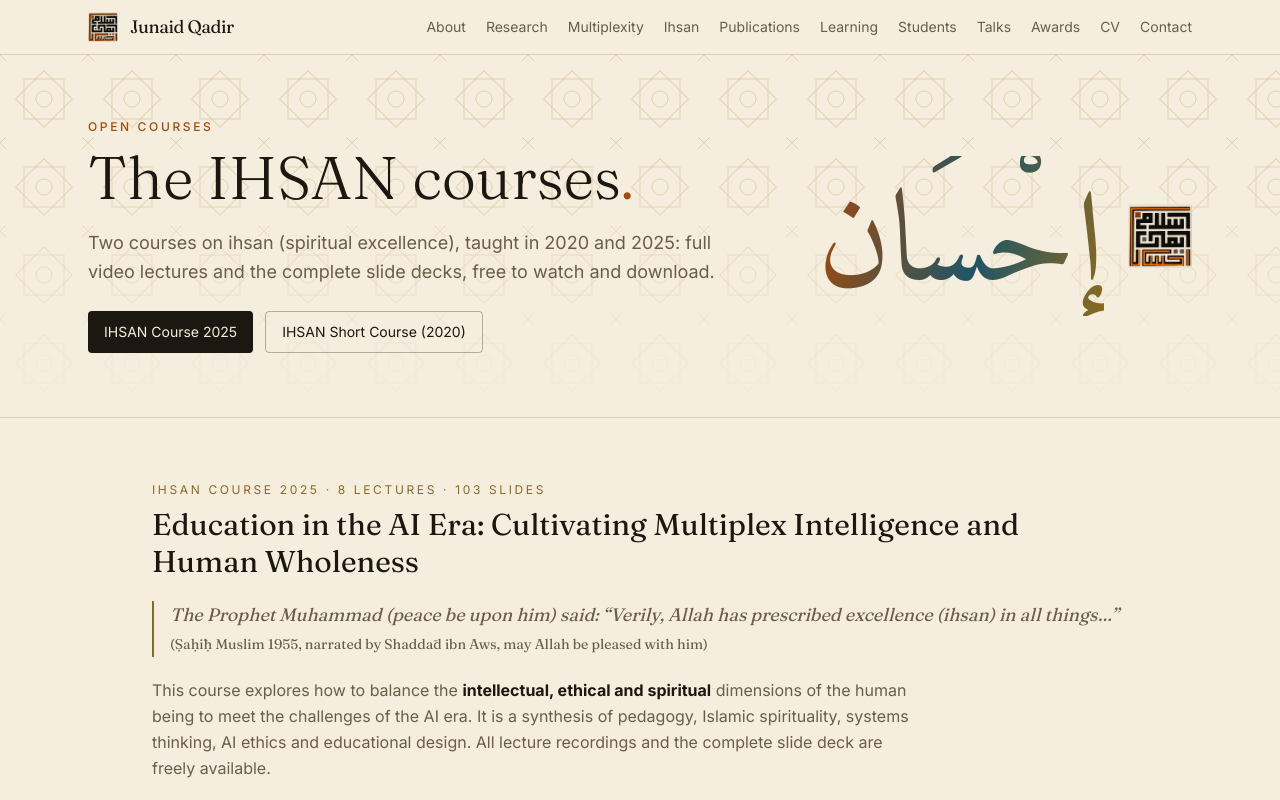
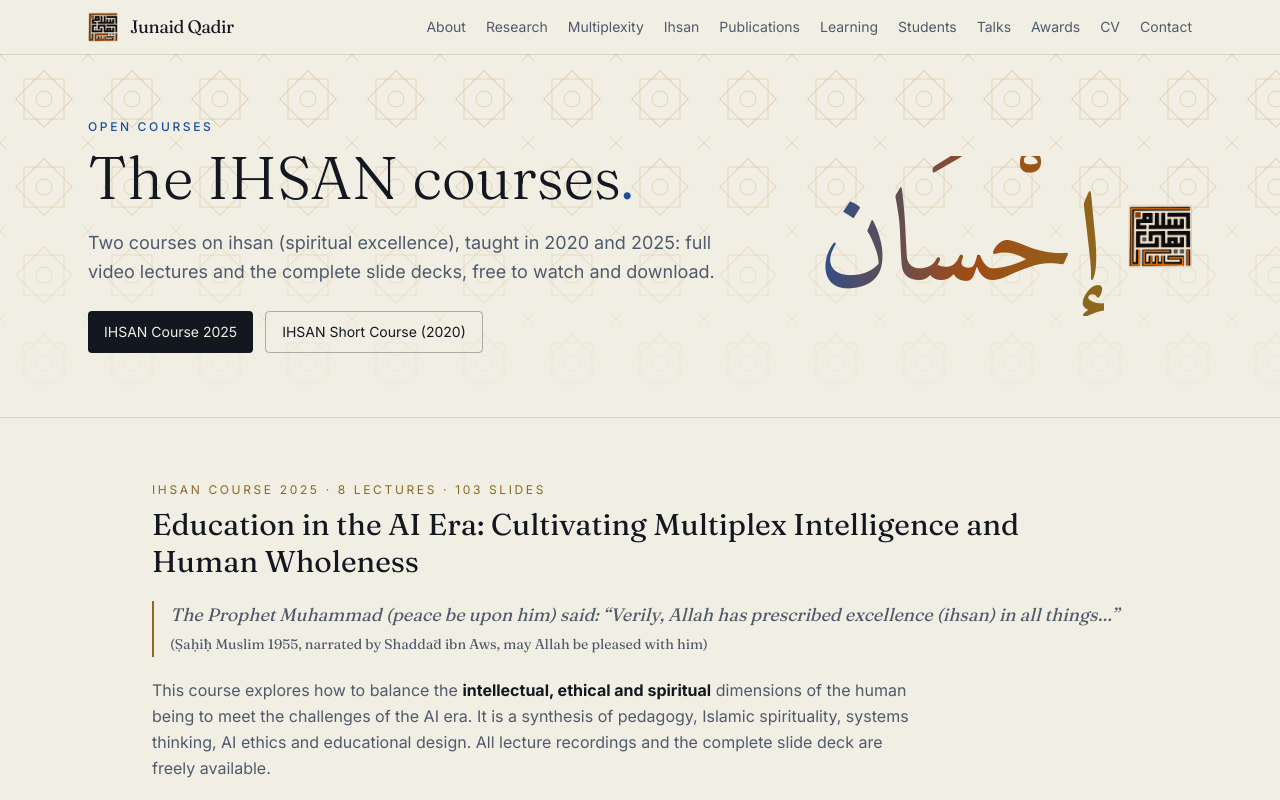
Before and after one commit to junaidqadir/junaidqadir.github.io, a Next.js app: page /courses in a window 1280 px wide. Shown: the top 800 px of the page. Built offline with nearby package versions, Linux system fonts and the light colour scheme; no server answers; a web font is replaced by a local one.

Commit message:
Lapis (blue-tinted) is the default palette; other palettes via footer swatches or ?palette=
Co-Authored-By: Claude Sonnet 5.5 <noreply@anthropic.com>

```diff
--- a/src/app/globals.css
+++ b/src/app/globals.css
@@ -1,7 +1,19 @@
 @import "tailwindcss";
 
-/* Palette drawn from the Ihsan kufic mark: warm parchment, ink, burnt orange — with a zellige teal and gold hairlines. */
+/* Palettes: Lapis (blue-tinted ivory) is the default. Saffron, Emerald and Plum are available from the footer swatches or ?palette=...
+   Each is checked for WCAG contrast (text 7:1, muted and accent 4.5:1). */
 :root {
+    --background: #f1eee4;
+    --surface: #faf8f0;
+    --foreground: #131820;
+    --muted: #4f5a6b;
+    --accent: #1d4f9a;
+    --accent-2: #a14c14;
+    --gold: #8a6a1f;
+    --border: #d6d2c0;
+    --pattern-ink: rgba(140, 120, 70, 0.18);
+}
+html[data-palette="saffron"] {
     --background: #f5eddd;
     --surface: #fbf6ea;
     --foreground: #1c1710;
@@ -12,20 +24,6 @@
     --border: #dccfb5;
     --pattern-ink: rgba(181, 138, 60, 0.20);
 }
-
-/* Four matched palettes (each checked for WCAG contrast: text 7:1, muted and accent 4.5:1). One is chosen at random per visit
-   by a tiny script in <head> (see layout.tsx); ?palette=lapis forces one; the footer swatches switch it. */
-html[data-palette="lapis"] {
-    --background: #f1eee4;
-    --surface: #faf8f0;
-    --foreground: #131820;
-    --muted: #4f5a6b;
-    --accent: #1d4f9a;
-    --accent-2: #a14c14;
-    --gold: #8a6a1f;
-    --border: #d6d2c0;
-    --pattern-ink: rgba(140, 120, 70, 0.18);
-}
 html[data-palette="emerald"] {
     --background: #edf0e6;
     --surface: #f7f9f1;
@@ -35,7 +33,7 @@ html[data-palette="emerald"] {
     --accent-2: #9a4617;
     --gold: #85691c;
     --border: #d0d8c3;
-    --pattern-ink: rgba(140, 120, 70, 0.18);
+    --pattern-ink: rgba(181, 138, 60, 0.20);
 }
 html[data-palette="plum"] {
     --background: #f4ecee;
@@ -46,11 +44,22 @@ html[data-palette="plum"] {
     --accent-2: #1d5566;
     --gold: #8a6a1f;
     --border: #e0ced4;
-    --pattern-ink: rgba(140, 120, 70, 0.18);
+    --pattern-ink: rgba(181, 138, 60, 0.20);
 }
 
 @media (prefers-color-scheme: dark) {
   :root:not([data-theme="light"]) {
+    --background: #0f141c;
+    --surface: #151b25;
+    --foreground: #e9edf3;
+    --muted: #a3afc0;
+    --accent: #82aaf0;
+    --accent-2: #e3955c;
+    --gold: #d2b05a;
+    --border: #2b3442;
+    --pattern-ink: rgba(150, 175, 230, 0.12);
+  }
+  html[data-palette="saffron"]:not([data-theme="light"]) {
     --background: #15120d;
     --surface: #1c1812;
     --foreground: #f1e8d6;
@@ -59,17 +68,6 @@ html[data-palette="plum"] {
     --accent-2: #6fb4c6;
     --gold: #d2a64e;
     --border: #3a3226;
-      --pattern-ink: rgba(210, 166, 78, 0.16);
-  }
-  html[data-palette="lapis"]:not([data-theme="light"]) {
-    --background: #0f141c;
-      --surface: #151b25;
-      --foreground: #e9edf3;
-      --muted: #a3afc0;
-      --accent: #82aaf0;
-      --accent-2: #e3955c;
-      --gold: #d2b05a;
-      --border: #2b3442;
     --pattern-ink: rgba(210, 190, 120, 0.14);
   }
   html[data-palette="emerald"]:not([data-theme="light"]) {
--- a/src/app/layout.tsx
+++ b/src/app/layout.tsx
@@ -53,7 +53,7 @@ export default function RootLayout({
         <script
           dangerouslySetInnerHTML={{
             __html:
-              '(function(){try{var P=["saffron","lapis","emerald","plum"],k="jq-palette",q=new URLSearchParams(location.search).get("palette"),p=P.indexOf(q)>=0?q:sessionStorage.getItem(k);if(P.indexOf(p)<0){p=P[Math.floor(Math.random()*P.length)]}sessionStorage.setItem(k,p);document.documentElement.setAttribute("data-palette",p)}catch(e){}})()',
+              '(function(){try{var P=["lapis","saffron","emerald","plum"],k="jq-palette",q=new URLSearchParams(location.search).get("palette"),p=P.indexOf(q)>=0?q:sessionStorage.getItem(k);if(P.indexOf(p)<0){p="lapis"}sessionStorage.setItem(k,p);document.documentElement.setAttribute("data-palette",p)}catch(e){}})()',
           }}
         />
       </head>
--- a/src/components/PaletteSwitch.tsx
+++ b/src/components/PaletteSwitch.tsx
@@ -3,16 +3,16 @@
 import { useEffect, useState } from "react";
 
 const PALETTES = [
+  { id: "lapis", label: "Lapis", color: "#1d4f9a" },
   { id: "saffron", label: "Saffron", color: "#a64a0a" },
-  { id: "lapis", label: "Lapis", color: "#1d4f9a" },
   { id: "emerald", label: "Emerald", color: "#14664d" },
   { id: "plum", label: "Plum", color: "#862850" },
 ];
 
-/** Small swatches in the footer: the site picks a palette at random each visit; this lets a visitor choose one. */
+/** Small swatches in the footer: Lapis is the default; this lets a visitor choose another. */
 export default function PaletteSwitch() {
   const [cur, setCur] = useState("");
-  useEffect(() => { setCur(document.documentElement.getAttribute("data-palette") ?? "saffron"); }, []);
+  useEffect(() => { setCur(document.documentElement.getAttribute("data-palette") ?? "lapis"); }, []);
   function pick(id: string) {
     document.documentElement.setAttribute("data-palette", id);
     try { sessionStorage.setItem("jq-palette", id); } catch {}
```
Lines whose indentation alone changed are shown as unchanged.
